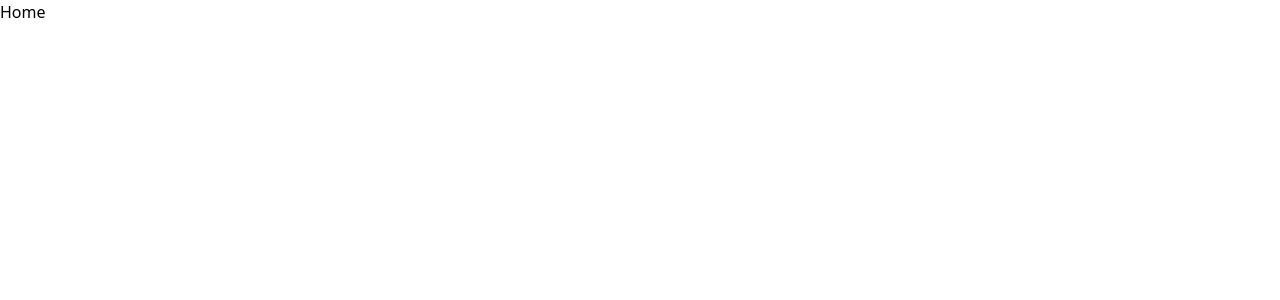
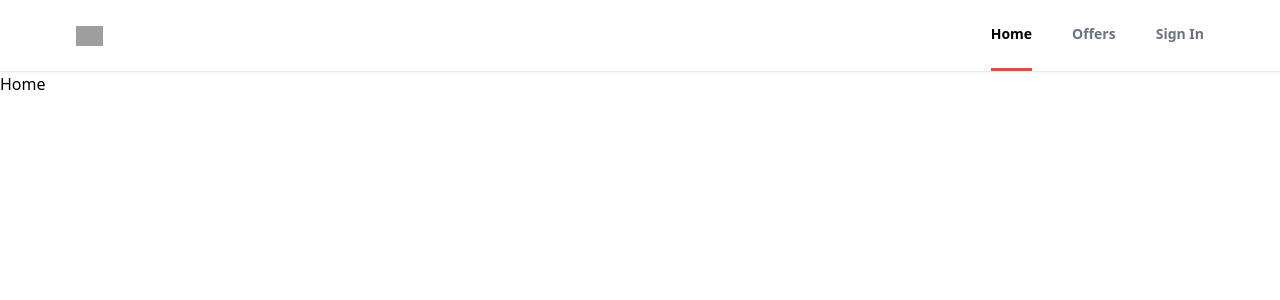
Before and after one commit to stechsundar/realtor-clone-uses-react, a React (Create React App) app: page / in a window 1280 px wide. Shown: the top 300 px of the page. Built offline with nearby package versions, Linux system fonts and the light colour scheme; grey boxes are pictures that could not be loaded.

Commit message:
create header component

```diff
--- a/src/App.js
+++ b/src/App.js
@@ -3,13 +3,15 @@
 import ForgotPassword from "./pages/ForgotPassword";
 import Offers from "./pages/Offers";
 import Profile from "./pages/Profile";
+import SignUp from "./pages/SignUp";
 import SignIn from "./pages/SignIn";
-import SignUp from "./pages/SignUp";
+import Header from "./components/Header";
 
 function App() {
   return (
     <div>
       <Router>
+        <Header/>
         <Routes>
           <Route path="/" element={<Home/>}/>
           <Route path="/profile" element={<Profile/>}/>
--- /dev/null
+++ b/src/components/Header.jsx
@@ -0,0 +1,55 @@
+import React from 'react'
+import { useLocation, useNavigate } from 'react-router'
+
+
+export default function Header() {
+  const location = useLocation()
+  const navigate = useNavigate()
+  console.log(location.pathname)
+
+  function pathMatchRoute(route){
+    if(route === location.pathname) {
+      console.log(`Location: ${location.pathname}`)
+      console.log(`Route: ${route}`)
+      console.log(route === location.pathname)
+      return true
+    }
+  }
+
+  return (
+    <div className='bg-white border-b shadow-sm sticky top-0 z-50'>
+      <header className='flex justify-between items-center px-3 max-w-6xl mx-auto'>
+        <div>
+          <img src="https://static.rdc.moveaws.com/rdc-ui/logos/logo-brand.svg" alt="logo"
+               className='h-5 cursor-pointer'
+               onClick={()=>navigate("/")}
+          />
+        </div>
+        <div>
+          <ul className='flex space-x-10'>
+            <li
+             className={`py-6 text-sm border-b-[3px] font-semibold
+             ${pathMatchRoute("/") ? "text-black border-b-red-500"
+                                   : "text-gray-500 border-b-transparent"} cursor-pointer`}
+                                   onClick={()=>navigate("/")}
+            >Home</li>
+            <li
+             className={`py-6 text-sm border-b-[3px] font-semibold
+             ${pathMatchRoute("/offers") ? "text-black border-b-red-500"
+                                   : "text-gray-500 border-b-transparent"} cursor-pointer`}
+                                   onClick={()=>navigate("/offers")}
+            >Offers
+            </li>
+            <li
+              className={`py-6 text-sm border-b-[3px] font-semibold
+              ${pathMatchRoute("/sign-in") ? "text-black border-b-red-500"
+                                    : "text-gray-500 border-b-transparent"} cursor-pointer`}
+                                    onClick={()=>navigate("/sign-in")}
+
+            >Sign In</li>
+          </ul>
+        </div>
+      </header>
+    </div>
+  )
+}
```
Also changed, not shown: public/stech new logo.png (added).
